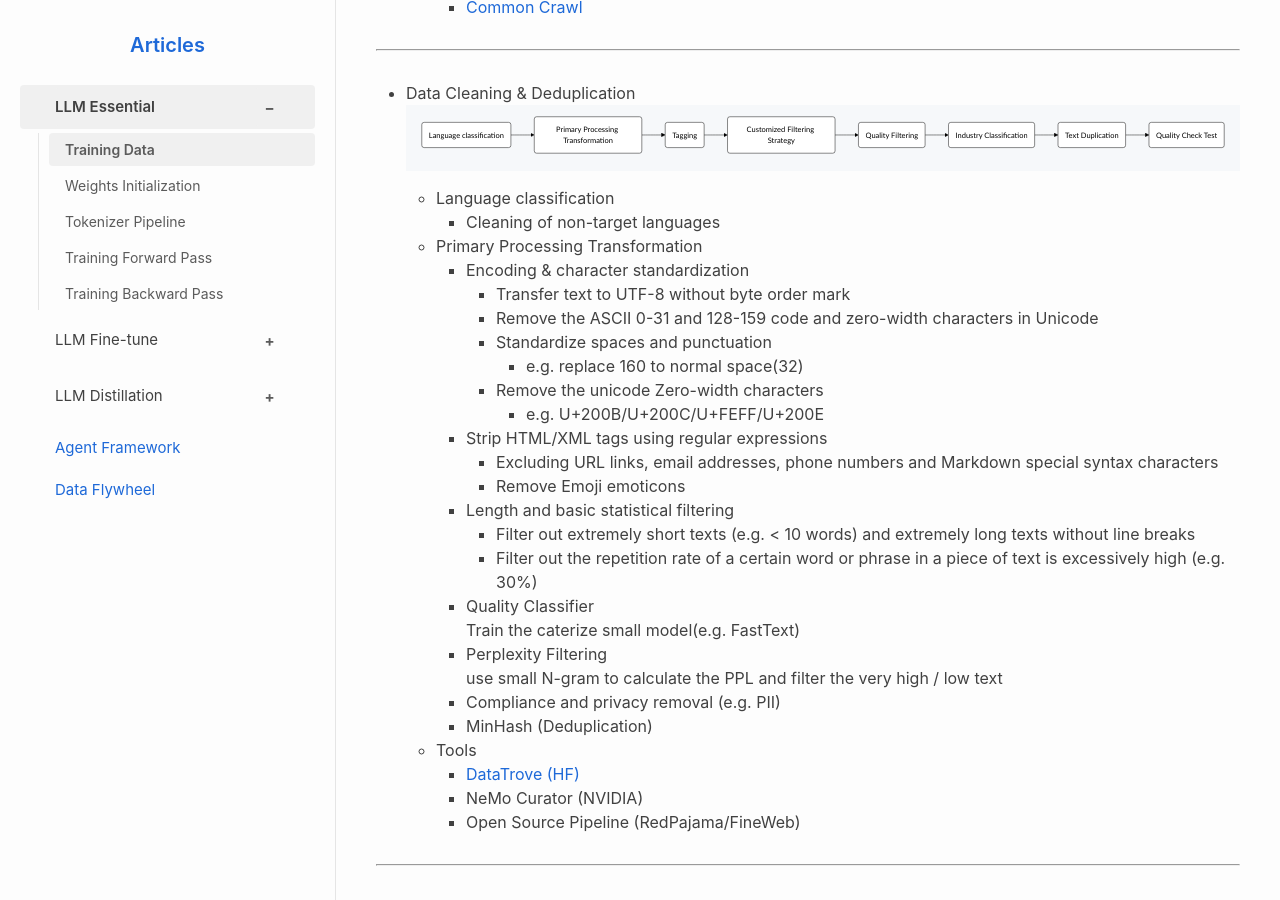
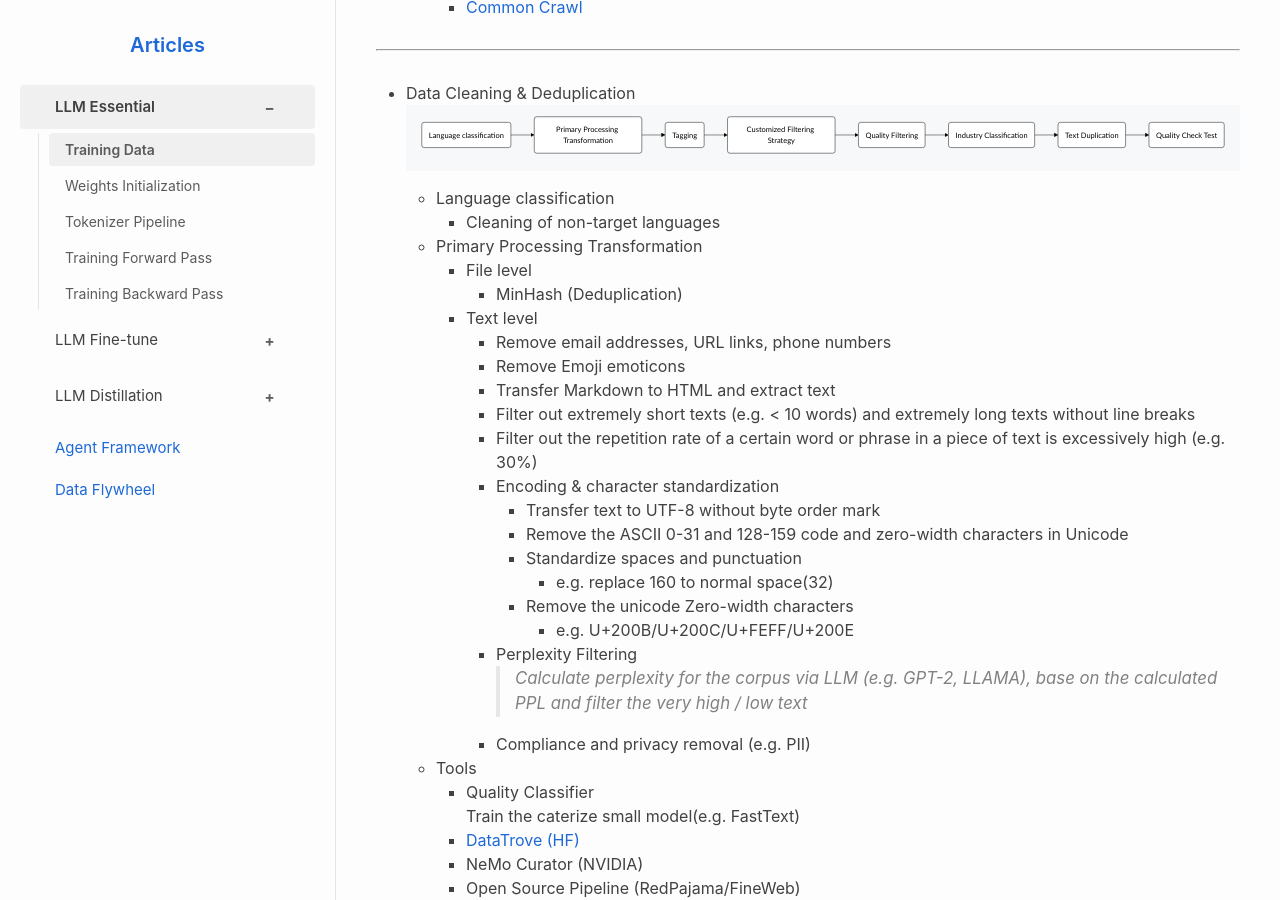
Before and after one commit to ChrisZhu2050/chriszhu2050.github.io, a Jekyll site: the page built from docs/llm-essential-training-data.md, in a window 1280 px wide and 900 px high, scrolled down 1015 px. Built offline with Jekyll 4.4.1, drawn with Linux system fonts in a browser that asks for light colours; nearby versions of some CDN libraries.

Commit message:
Update llm-essential-training-data.md

```diff
--- a/docs/llm-essential-training-data.md
+++ b/docs/llm-essential-training-data.md
@@ -38,26 +38,28 @@ title: "Training Data"
       - Language classification
         - Cleaning of non-target languages
       - Primary Processing Transformation
-        - Encoding & character standardization
-           - Transfer text to UTF-8 without byte order mark
-           - Remove the ASCII 0-31 and 128-159 code and zero-width characters in Unicode
-           - Standardize spaces and punctuation
-              - e.g. replace 160 to normal space(32)
-           - Remove the unicode Zero-width characters
-              - e.g. U+200B/U+200C/U+FEFF/U+200E
-        - Strip HTML/XML tags using regular expressions
-           - Excluding URL links, email addresses, phone numbers and Markdown special syntax characters
-           - Remove Emoji emoticons
-        - Length and basic statistical filtering
-           - Filter out extremely short texts (e.g. < 10 words) and extremely long texts without line breaks
-           - Filter out the repetition rate of a certain word or phrase in a piece of text is excessively high (e.g. 30%)
-        - Quality Classifier
+        - File level
+          - MinHash (Deduplication)
+        - Text level
+          - Remove email addresses, URL links, phone numbers
+          - Remove Emoji emoticons
+          - Transfer Markdown to HTML and extract text
+          - Filter out extremely short texts (e.g. < 10 words) and extremely long texts without line breaks
+          - Filter out the repetition rate of a certain word or phrase in a piece of text is excessively high (e.g. 30%)
+          - Encoding & character standardization
+             - Transfer text to UTF-8 without byte order mark
+             - Remove the ASCII 0-31 and 128-159 code and zero-width characters in Unicode
+             - Standardize spaces and punctuation
+                - e.g. replace 160 to normal space(32)
+             - Remove the unicode Zero-width characters
+                - e.g. U+200B/U+200C/U+FEFF/U+200E
+          -  Perplexity Filtering
+             > Calculate perplexity for the corpus via LLM (e.g. GPT-2, LLAMA), base on the calculated PPL and filter the very high / low text
+          - Compliance and privacy removal (e.g. PII)
+
+      - Tools
+         - Quality Classifier
            Train the caterize small model(e.g. FastText)
-        - Perplexity Filtering
-           use small N-gram to calculate the PPL and filter the very high / low text
-        - Compliance and privacy removal (e.g. PII)
-        - MinHash (Deduplication)
-      - Tools
          - [DataTrove (HF)](https://github.com/huggingface/datatrove)
          - NeMo Curator (NVIDIA)
          - Open Source Pipeline (RedPajama/FineWeb)
```
